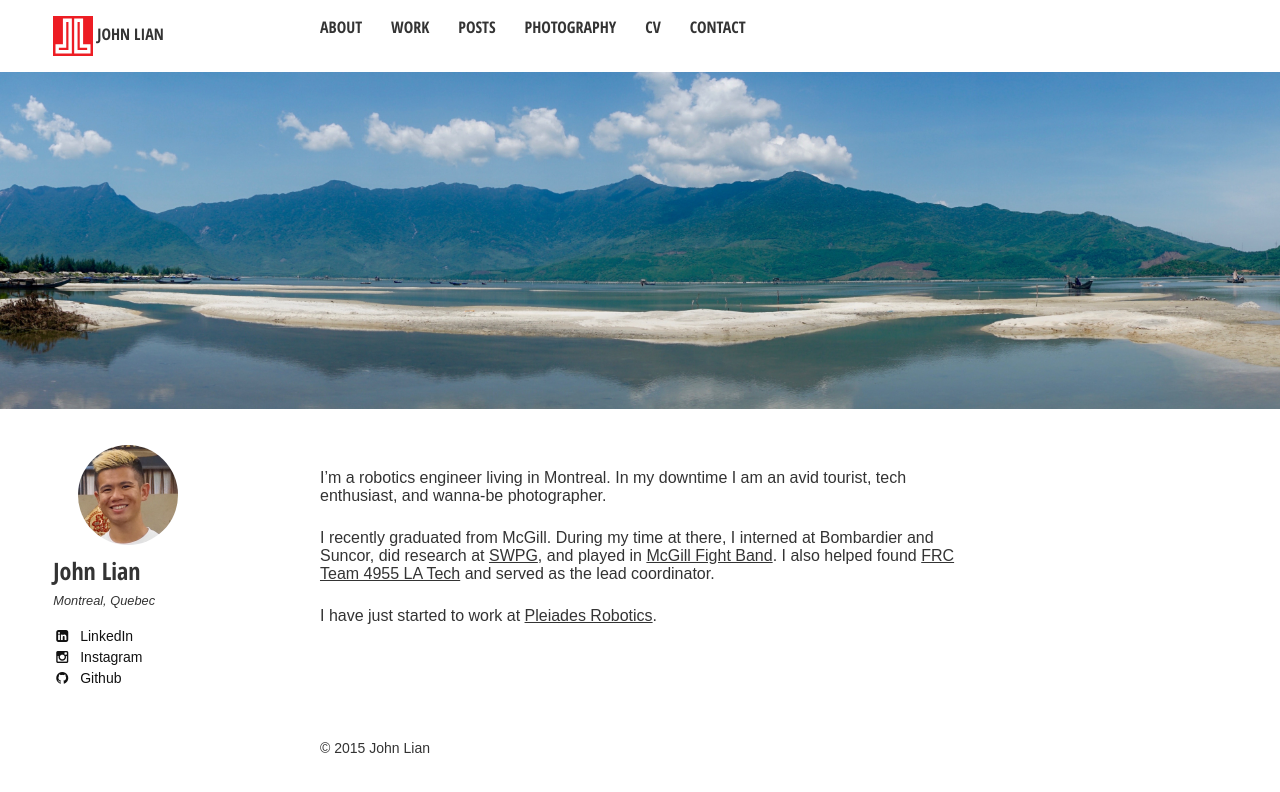
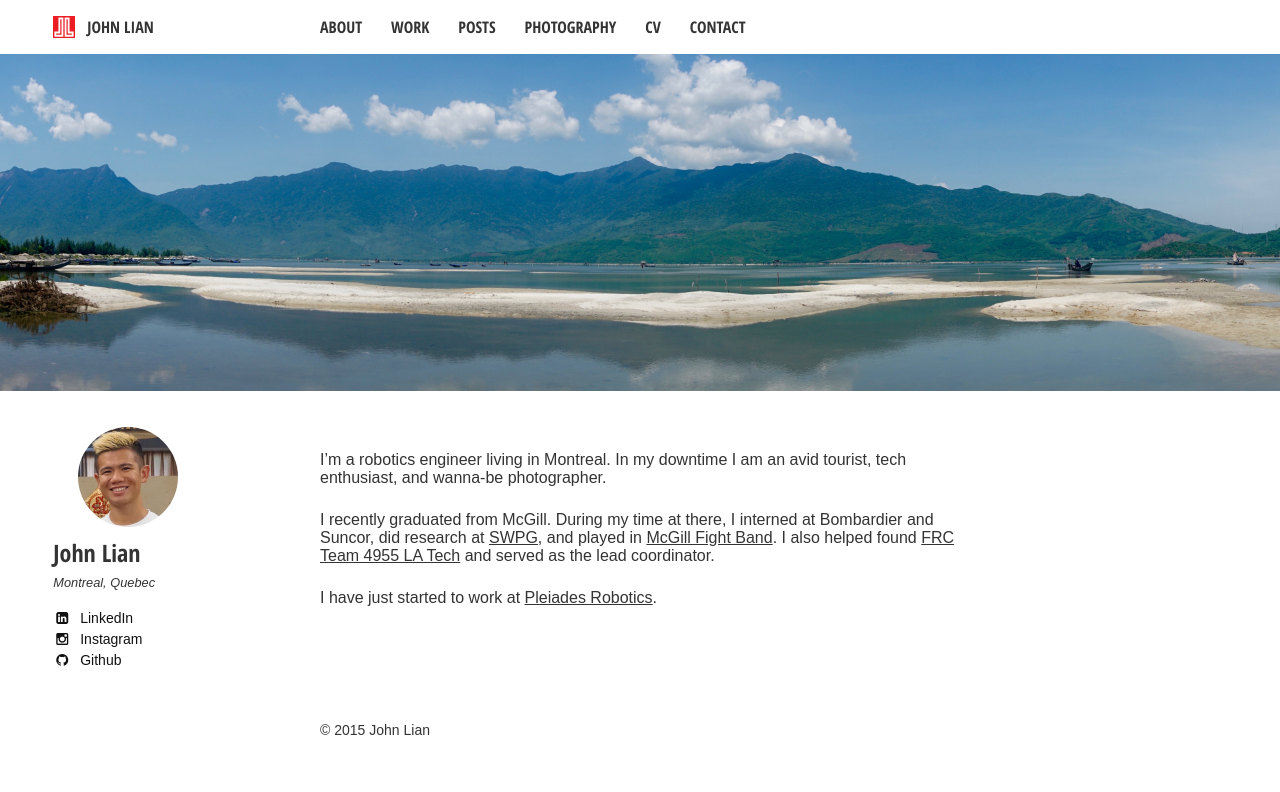
Before and after one commit to ssoRL/ssorl.github.io, a Jekyll site: the page built from index.md, in a window 1280 px wide. Shown: the top 792 px of the page. Built offline with Jekyll 4.4.1, drawn with Linux system fonts in a browser that asks for light colours; nearby versions of some CDN libraries; some web fonts are replaced.

Commit message:
Logo finally hacked to work

```diff
--- a/_sass/page.scss
+++ b/_sass/page.scss
@@ -22,7 +22,9 @@ body {
 }
 
 .bg-svg {
-  vertical-align: middle;
+	width: 22px;
+	padding-right: 0.5em;
+	vertical-align: text-top;
 }
 
 /* Site name */
```
